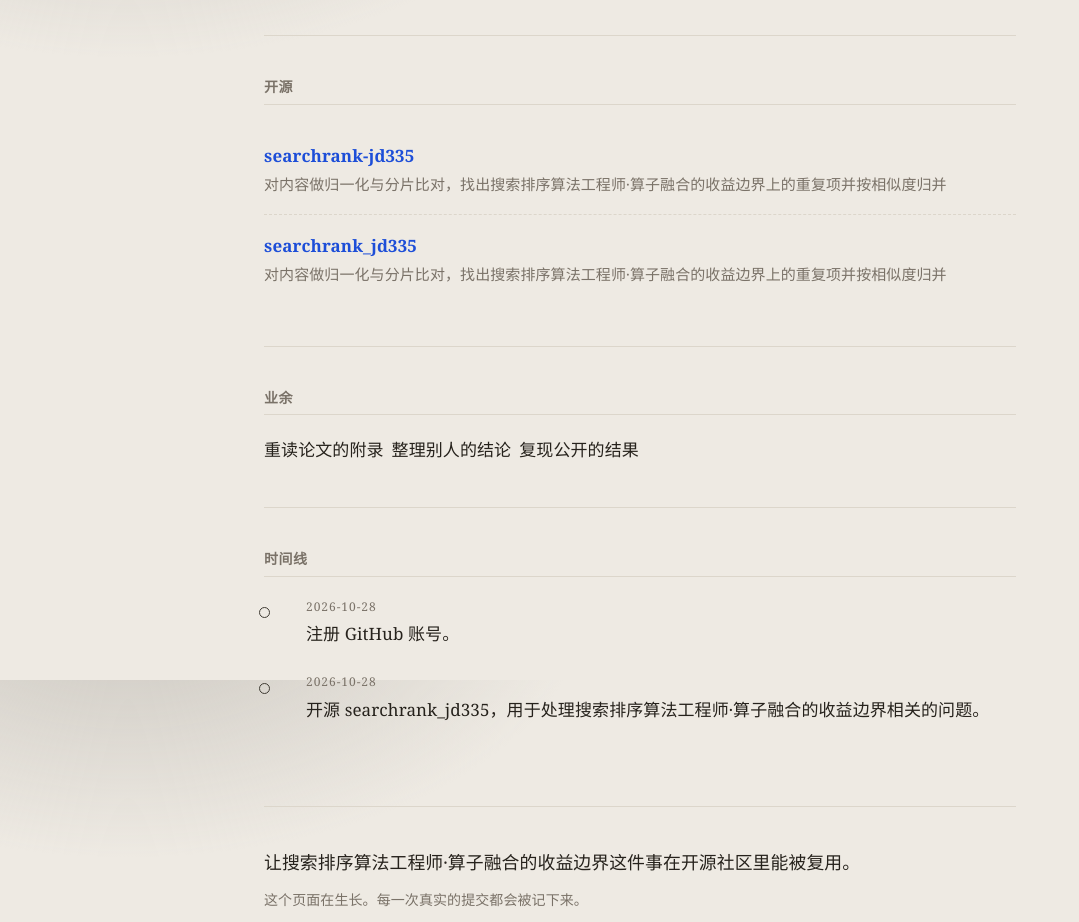
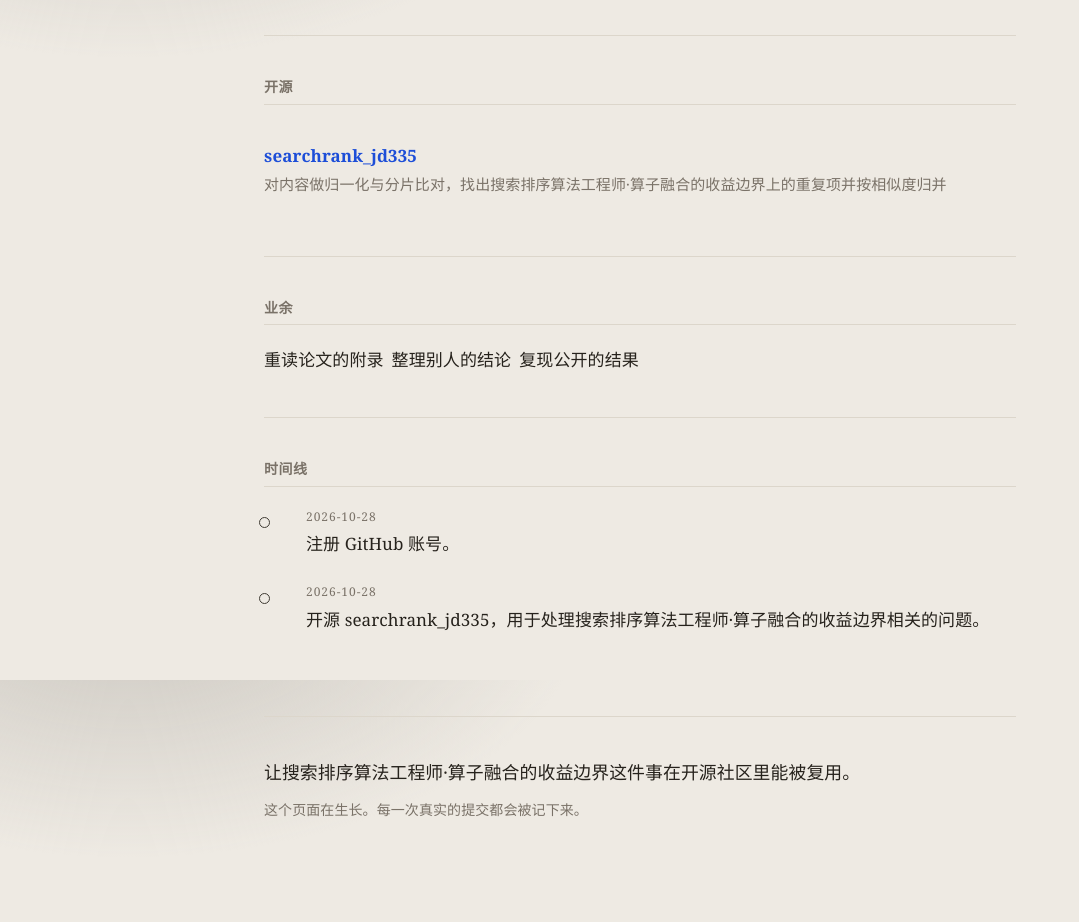
Before and after one commit to lasonporta/lasonporta.github.io, a plain HTML site: page index.html in a window 1280 px wide. Shown: the part 920-1842 px from the top of the page, without its empty margins (0-1079 px from the left). Drawn offline with Linux system fonts and the light colour scheme.

Commit message:
fix: 更新个人站点

```diff
--- a/index.html
+++ b/index.html
@@ -102,9 +102,6 @@ background-image:repeating-linear-gradient(0deg, transparent 0 39px, #dcd6cb 39p
 <section id="work">
   <h2>开源</h2>
   <ul class="repos">
-    <li><div class="name"><a href="https://github.com/lasonporta/searchrank-jd335" rel="noopener">searchrank-jd335</a></div>
-      <div class="desc">对内容做归一化与分片比对，找出搜索排序算法工程师·算子融合的收益边界上的重复项并按相似度归并</div>
-    </li>
     <li><div class="name"><a href="https://github.com/lasonporta/searchrank_jd335" rel="noopener">searchrank_jd335</a></div>
       <div class="desc">对内容做归一化与分片比对，找出搜索排序算法工程师·算子融合的收益边界上的重复项并按相似度归并</div>
     </li>
```
